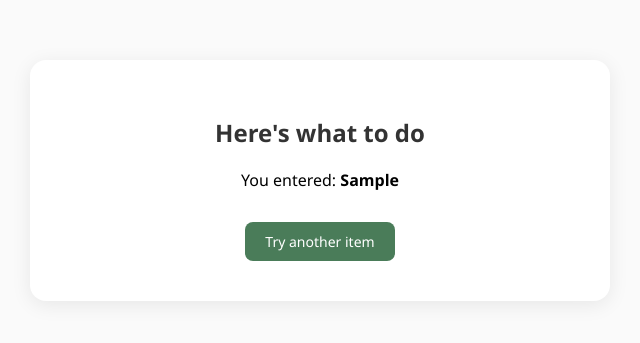
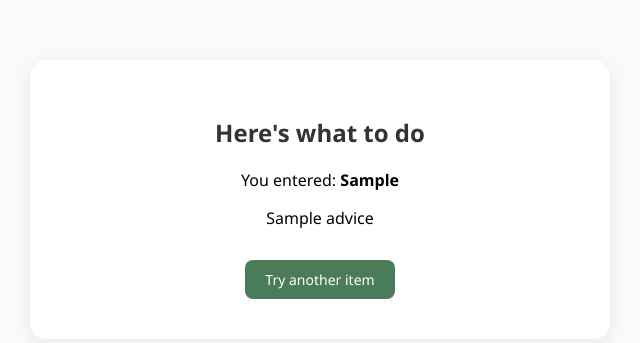
Before and after one commit to Anaam-Agnihotri/ReSource, a Flask app: template templates/result.html in a window 1280 px wide. Shown: the top 343 px of the page, without its empty margins (320-960 px from the left). Run offline with Flask 3, Linux system fonts and the light colour scheme; the template is opened without the code that fills it: most values are stand-ins (such as "Sample title", 1, 10 or a date in 2020).

Commit message:
Add basic rule-based advice logic for food waste

```diff
--- a/app.py
+++ b/app.py
@@ -8,8 +8,16 @@ def home():
 
 @app.route('/result', methods=['POST'])
 def result():
-    waste_item = request.form['waste_item']
-    return render_template('result.html',waste_item=waste_item)
+    waste_item = request.form['waste_item'].lower()
+
+    edible_items = ["rice", "bread", "vegetables", "fruits", "dal", "curry"]
+
+    if waste_item in edible_items:
+        advice = "This still looks consumable! Consider donating it to someone in need or feeding it to stray animals nearby instead of throwing it away."
+    else:
+        advice = "If it's no longer edible, its a great candidate for composting. Mix it with dry leaves or soil in a compost bin, and in a few weeks it'll break down into nutrient-rich fertilizer."
+
+    return render_template('result.html',waste_item=waste_item, advice=advice)
 
 if __name__ == '__main__':
     app.run(debug=True)
--- a/templates/result.html
+++ b/templates/result.html
@@ -8,6 +8,7 @@
     <div class="card">
         <h1>Here's what to do</h1>
         <p>You entered: <strong>{{ waste_item }}</strong></p>
+        <p>{{ advice }}</p>
         <a href="/">Try another item</a>
     </div>
 </body>
```
